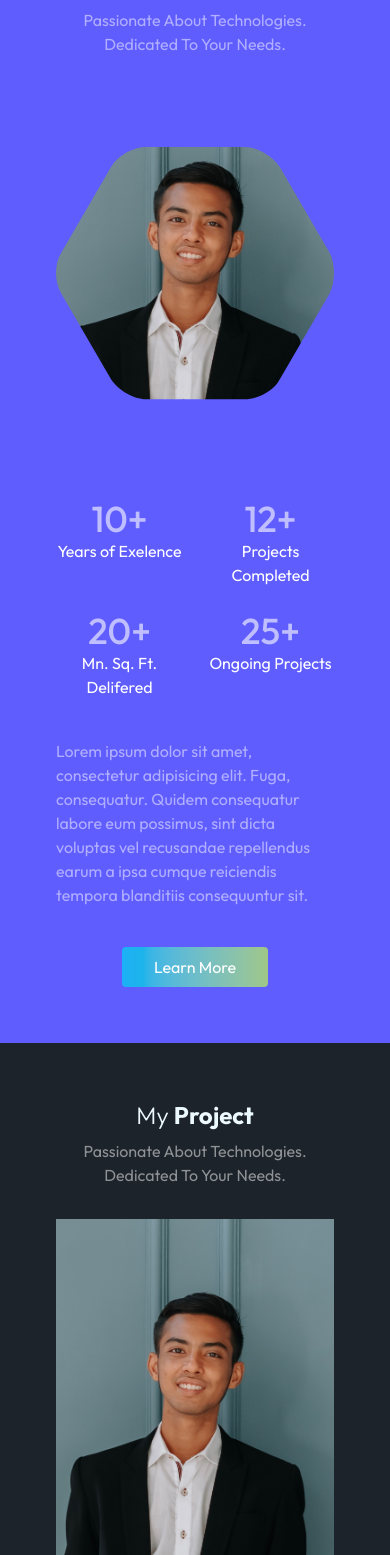
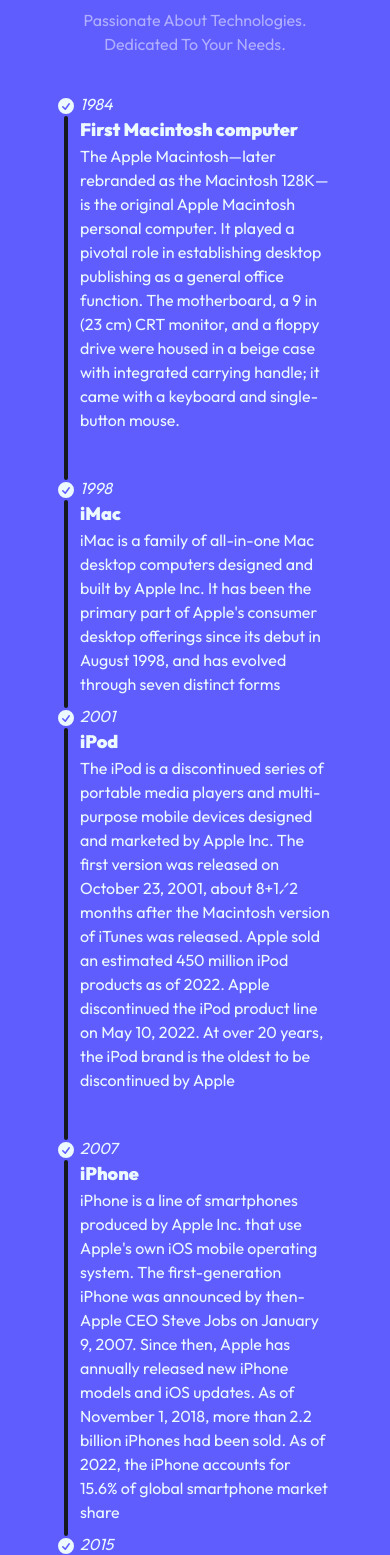
Before and after one commit to mgitoqabuskanz/mgitoqabuskanz.github.io, a React (Vite) app: page / in a window 390 px wide. Shown: the part 2353-3908 px from the top of the page. Built offline with nearby package versions, Linux system fonts and the light colour scheme.

Commit message:
Fixing Contact Section

```diff
--- a/src/components/Experience.jsx
+++ b/src/components/Experience.jsx
@@ -10,33 +10,127 @@
         <h1 className='text-2xl sm:text-4xl font-bold mb-2'>
             <span className='font-light'>My </span>Experience</h1>
         <p className='text-white/50 max-w-80 text-center mb-8'>Passionate About Technologies. Dedicated To Your Needs.</p>
-        <div className="flex flex-col md:flex-row items-center md:items-start md:gap-20">
-            <img src={assets.profile_img} alt="" className='mask mask-hexagon-2 w-full sm:w-1/2 max-w-lg overflow-hidden lg:w-90 items-center my-auto'/>
-            <div className="flex flex-col items-center md:items-start mt-10 text-white">
-                <div className="grid grid-cols-2 gap-6 md:gap-10 w-full 2xl:pr-28 text-center md:text-left">
-                    <div className="">
-                        <p className='text-4xl font-medium text-white/60'>10+</p>
-                        <p>Years of Exelence</p>
+        <ul className="timeline timeline-snap-icon max-md:timeline-compact timeline-vertical">
+            <li>
+                <div className="timeline-middle">
+                <svg
+                    xmlns="http://www.w3.org/2000/svg"
+                    viewBox="0 0 20 20"
+                    fill="currentColor"
+                    class="h-5 w-5">
+                    <path
+                    fillRule="evenodd"
+                    d="M10 18a8 8 0 100-16 8 8 0 000 16zm3.857-9.809a.75.75 0 00-1.214-.882l-3.483 4.79-1.88-1.88a.75.75 0 10-1.06 1.061l2.5 2.5a.75.75 0 001.137-.089l4-5.5z"
+                    clipRule="evenodd" />
+                </svg>
                 </div>
-                    <div className="">
-                        <p className='text-4xl font-medium text-white/60'>12+</p>
-                        <p>Projects Completed</p>
+                <div className="timeline-start mb-10 md:text-end">
+                <time className="font-mono italic">1984</time>
+                <div className="text-lg font-black">First Macintosh computer</div>
+                The Apple Macintosh—later rebranded as the Macintosh 128K—is the original Apple Macintosh
+                personal computer. It played a pivotal role in establishing desktop publishing as a general
+                office function. The motherboard, a 9 in (23 cm) CRT monitor, and a floppy drive were housed
+                in a beige case with integrated carrying handle; it came with a keyboard and single-button
+                mouse.
                 </div>
-                    <div className="">
-                        <p className='text-4xl font-medium text-white/60'>20+</p>
-                        <p>Mn. Sq. Ft. Delifered</p>
+                <hr />
+            </li>
+            <li>
+                <hr />
+                <div className="timeline-middle">
+                <svg
+                    xmlns="http://www.w3.org/2000/svg"
+                    viewBox="0 0 20 20"
+                    fill="currentColor"
+                    class="h-5 w-5">
+                    <path
+                    fillRule="evenodd"
+                    d="M10 18a8 8 0 100-16 8 8 0 000 16zm3.857-9.809a.75.75 0 00-1.214-.882l-3.483 4.79-1.88-1.88a.75.75 0 10-1.06 1.061l2.5 2.5a.75.75 0 001.137-.089l4-5.5z"
+                    clipRule="evenodd" />
+                </svg>
                 </div>
-                    <div className="">
-                        <p className='text-4xl font-medium text-white/60'>25+</p>
-                        <p>Ongoing Projects</p>
+                <div className="timeline-end md:mb-10">
+                <time className="font-mono italic">1998</time>
+                <div className="text-lg font-black">iMac</div>
+                iMac is a family of all-in-one Mac desktop computers designed and built by Apple Inc. It has
+                been the primary part of Apple's consumer desktop offerings since its debut in August 1998,
+                and has evolved through seven distinct forms
                 </div>
+                <hr />
+            </li>
+            <li>
+                <hr />
+                <div className="timeline-middle">
+                <svg
+                    xmlns="http://www.w3.org/2000/svg"
+                    viewBox="0 0 20 20"
+                    fill="currentColor"
+                    class="h-5 w-5">
+                    <path
+                    fillRule="evenodd"
+                    d="M10 18a8 8 0 100-16 8 8 0 000 16zm3.857-9.809a.75.75 0 00-1.214-.882l-3.483 4.79-1.88-1.88a.75.75 0 10-1.06 1.061l2.5 2.5a.75.75 0 001.137-.089l4-5.5z"
+                    clipRule="evenodd" />
+                </svg>
                 </div>
-                <p className='my-10 max-w-lg text-white/50'>Lorem ipsum dolor sit amet, consectetur adipisicing elit. Fuga, consequatur. Quidem
-                    consequatur labore eum possimus, sint dicta voluptas vel recusandae repellendus earum a ipsa cumque reiciendis
-                    tempora blanditiis consequuntur sit.</p>
-                <button className='hover:border-white cursor-pointer bg-linear-to-r from-cyan-400/70 to-lime-300/70 hover:bg-clip-text hover:text-transparent  transition-all duration-500 px-8 py-2 rounded'>Learn More</button>
+                <div className="timeline-start mb-10 md:text-end">
+                <time className="font-mono italic">2001</time>
+                <div className="text-lg font-black">iPod</div>
+                The iPod is a discontinued series of portable media players and multi-purpose mobile devices
+                designed and marketed by Apple Inc. The first version was released on October 23, 2001, about
+                8+1⁄2 months after the Macintosh version of iTunes was released. Apple sold an estimated 450
+                million iPod products as of 2022. Apple discontinued the iPod product line on May 10, 2022. At
+                over 20 years, the iPod brand is the oldest to be discontinued by Apple
                 </div>
+                <hr />
+            </li>
+            <li>
+                <hr />
+                <div className="timeline-middle">
+                <svg
+                    xmlns="http://www.w3.org/2000/svg"
+                    viewBox="0 0 20 20"
+                    fill="currentColor"
+                    class="h-5 w-5">
+                    <path
+                    fillRule="evenodd"
+                    d="M10 18a8 8 0 100-16 8 8 0 000 16zm3.857-9.809a.75.75 0 00-1.214-.882l-3.483 4.79-1.88-1.88a.75.75 0 10-1.06 1.061l2.5 2.5a.75.75 0 001.137-.089l4-5.5z"
+                    clipRule="evenodd" />
+                </svg>
                 </div>
+                <div className="timeline-end md:mb-10">
+                <time className="font-mono italic">2007</time>
+                <div className="text-lg font-black">iPhone</div>
+                iPhone is a line of smartphones produced by Apple Inc. that use Apple's own iOS mobile
+                operating system. The first-generation iPhone was announced by then-Apple CEO Steve Jobs on
+                January 9, 2007. Since then, Apple has annually released new iPhone models and iOS updates. As
+                of November 1, 2018, more than 2.2 billion iPhones had been sold. As of 2022, the iPhone
+                accounts for 15.6% of global smartphone market share
+                </div>
+                <hr />
+            </li>
+            <li>
+                <hr />
+                <div className="timeline-middle">
+                <svg
+                    xmlns="http://www.w3.org/2000/svg"
+                    viewBox="0 0 20 20"
+                    fill="currentColor"
+                    class="h-5 w-5">
+                    <path
+                    fillRule="evenodd"
+                    d="M10 18a8 8 0 100-16 8 8 0 000 16zm3.857-9.809a.75.75 0 00-1.214-.882l-3.483 4.79-1.88-1.88a.75.75 0 10-1.06 1.061l2.5 2.5a.75.75 0 001.137-.089l4-5.5z"
+                    clipRule="evenodd" />
+                </svg>
+                </div>
+                <div className="timeline-start mb-10 md:text-end">
+                <time className="font-mono italic">2015</time>
+                <div className="text-lg font-black">Apple Watch</div>
+                The Apple Watch is a line of smartwatches produced by Apple Inc. It incorporates fitness
+                tracking, health-oriented capabilities, and wireless telecommunication, and integrates with
+                iOS and other Apple products and services
+                </div>
+            </li>
+        </ul>
     </div>
   )
 }
--- a/src/components/Navbar.jsx
+++ b/src/components/Navbar.jsx
@@ -1,4 +1,3 @@
-
 import React, { useState } from 'react'
 import { AiOutlineClose, AiOutlineMenu } from 'react-icons/ai'
 import { Link, Button, Element, Events, animateScroll as scroll, scrollSpy } from 'react-scroll';
```
Also changed, not shown: src/components/Contact.jsx (+126 -73 lines). Lines whose indentation alone changed are shown as unchanged.
